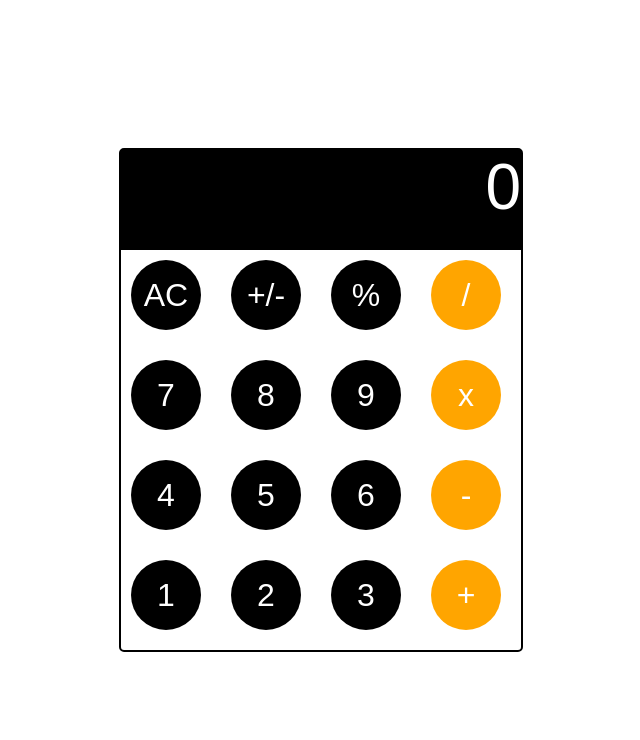
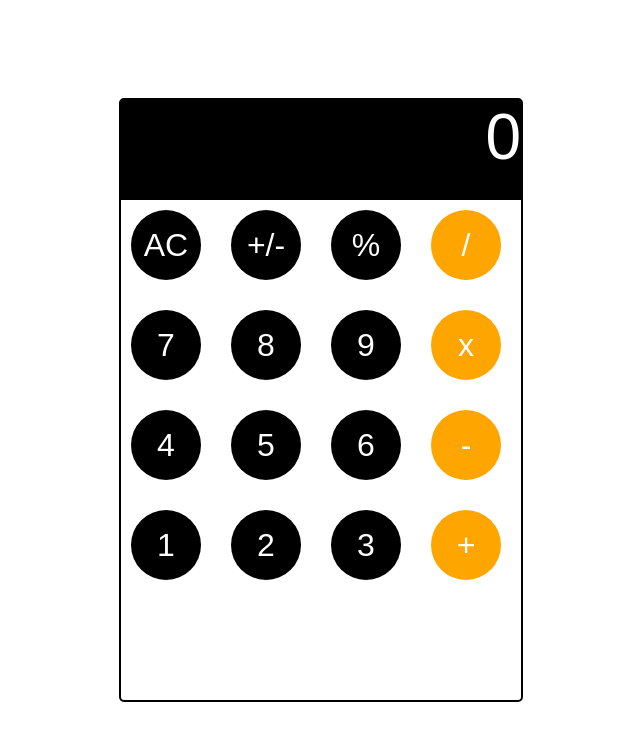
Before and after one commit to Ganzorig2022/JS-mini-projects, a plain HTML site: page 20220426_calculator/calc.html in a window 1280 px wide. Shown: the whole page, without its empty margins (319-959 px from the left). Drawn offline with Linux system fonts and the light colour scheme; a web font is replaced by a local one.

Commit message:
Update calc.css

```diff
--- a/20220426_calculator/calc.css
+++ b/20220426_calculator/calc.css
@@ -15,7 +15,7 @@ body {
 }
 .container {
   display: grid;
-  grid-template-rows: repeat(5, 100px);
+  grid-template-rows: repeat(6, 100px);
   grid-template-columns: repeat(4, 100px);
   /* grid-gap: 5px; */
   grid-template-areas:
@@ -65,3 +65,6 @@ button {
 .vertical {
   background-color: orange;
 }
+/* .zero {
+  grid-row: 1 / span 2;
+} */
```
